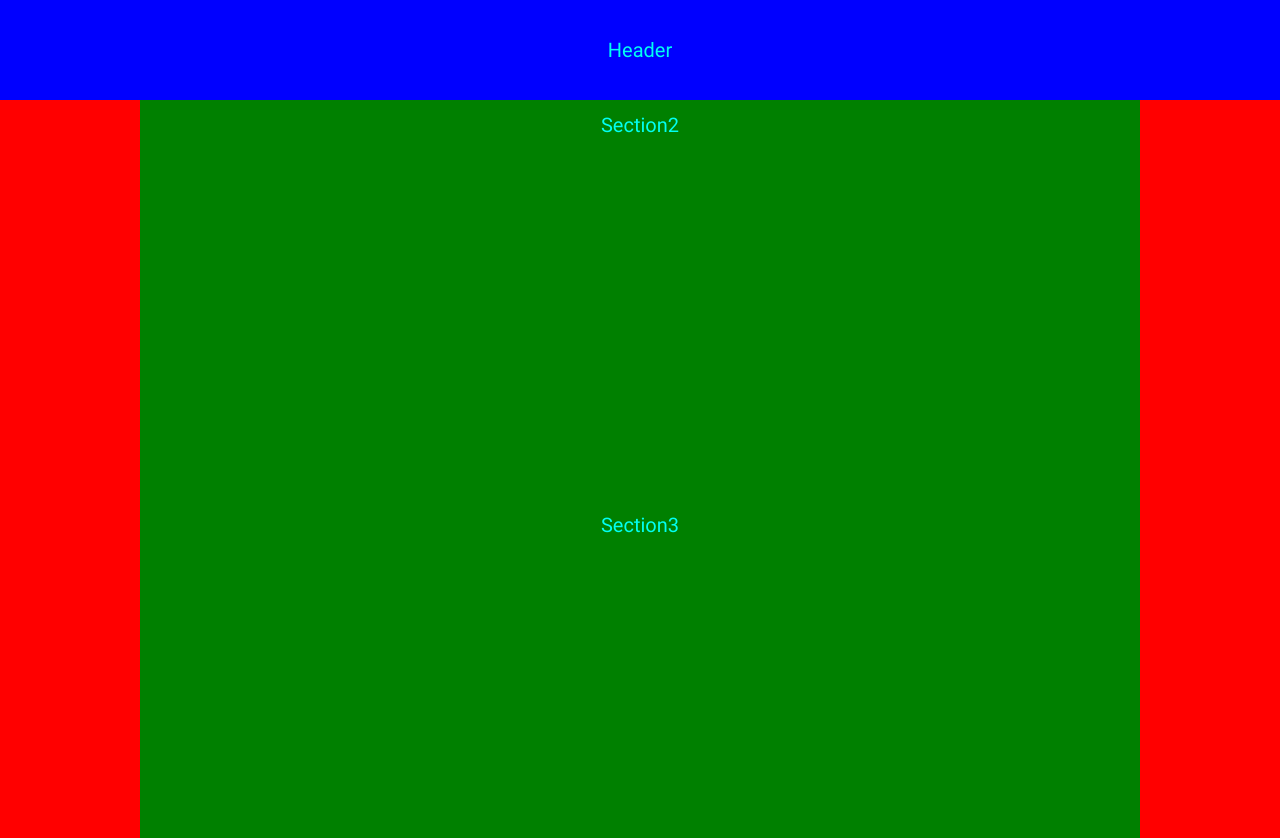
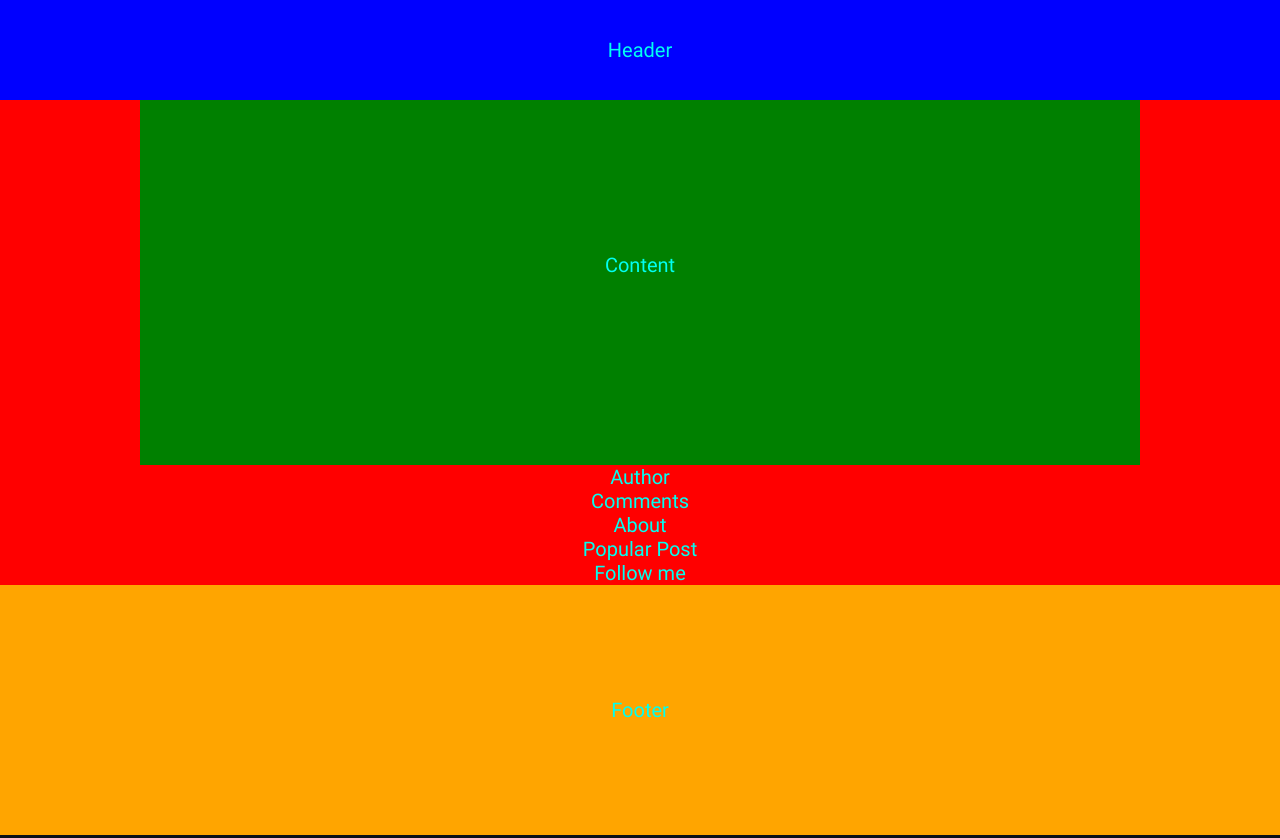
Before and after one commit to Quaquaro/basic-layouts, a website built with Vite: page src/index.html in a window 1280 px wide. Shown: the top 838 px of the page. Built offline with nearby package versions, Linux system fonts and the light colour scheme.

Commit message:
:sparkles: Add HTML structure

```diff
--- a/src/index.html
+++ b/src/index.html
@@ -4,17 +4,23 @@
     <meta charset="UTF-8" />
     <link rel="icon" type="image/svg+xml" href="favicon.svg" />
     <meta name="viewport" content="width=device-width, initial-scale=1.0" />
-    <title>Single page</title>
+    <title>BLOG</title>
   </head>
   <body>
     <main>
       <header>Header</header>
-      <section>
-        <article>Section1</article>
+      <section class="content">
+        <section class="article-wrapper">
+          <article class="article">Content</article>
+          <section class="author">Author</section>
+          <section class="comment">Comments</section>
+        </section>
+        <aside>
+          <section>About</section>
+          <section>Popular Post</section>
+          <section>Follow me</section>
+        </aside>
       </section>
-      <section><article>Section2</article></section>
-      <section><article>Section3</article></section>
-      <section><article>Section4</article></section>
       <footer>Footer</footer>
     </main>
 
```
